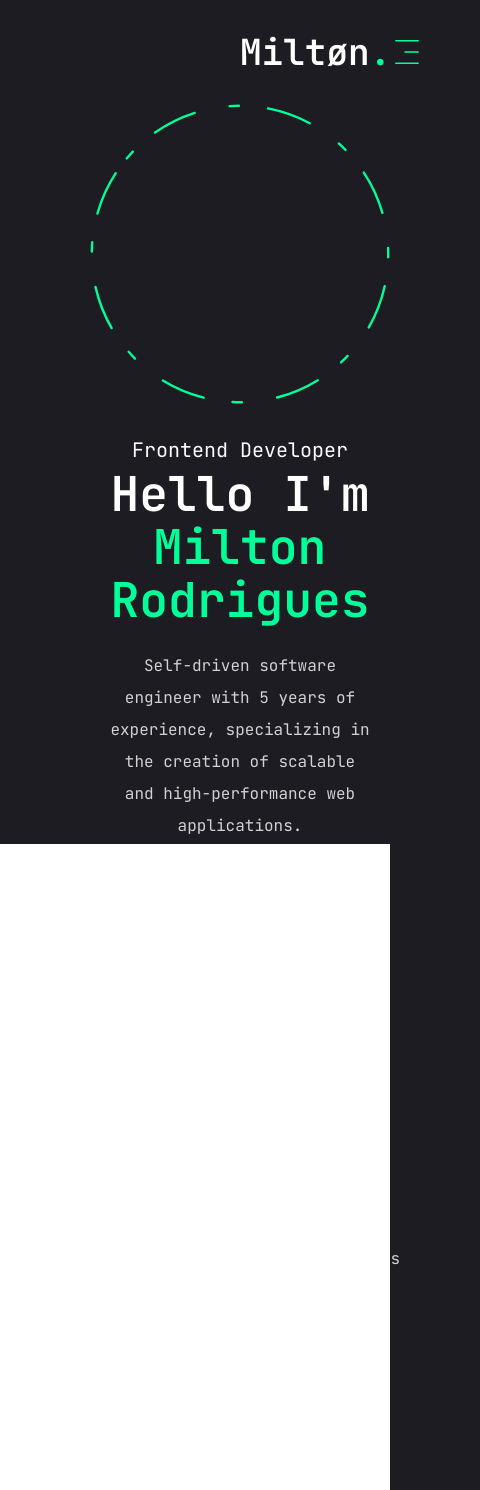
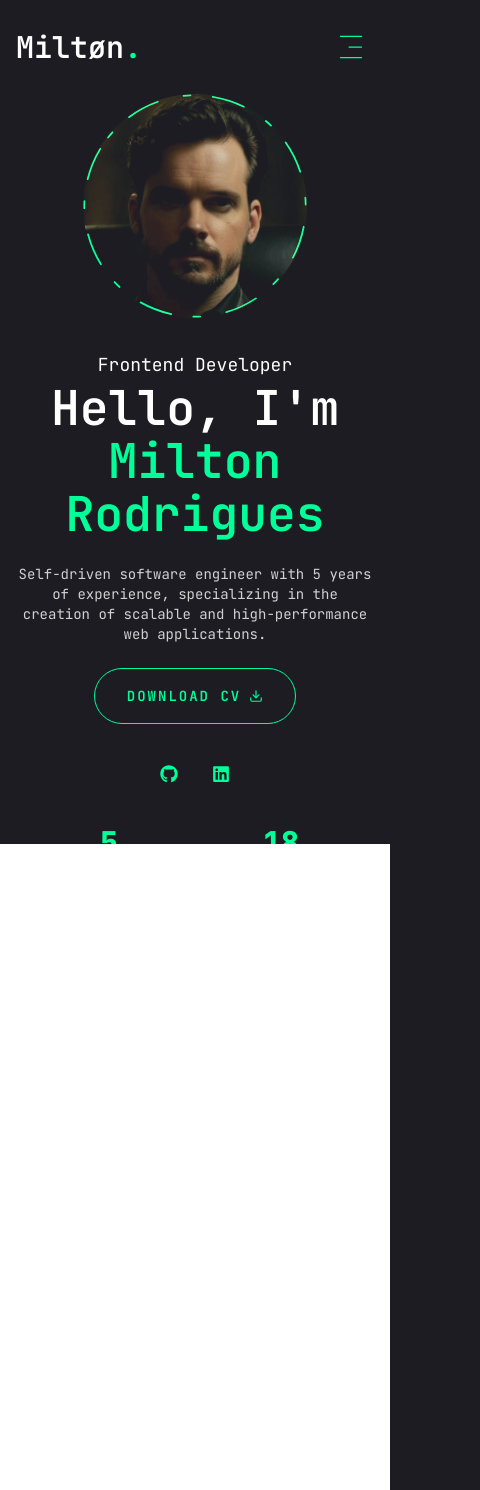
Before and after one commit to Miltonr87/portfoliov2, a Next.js app: page / in a window 390 px wide. Shown: the whole page, 480 px wide, since content can reach past the window. After the commit the page ends 955 px from the top, so only its background shows below. Built offline with nearby package versions, Linux system fonts and the light colour scheme.

Commit message:
mobile responsiveness adjustment

```diff
--- a/src/app/layout.jsx
+++ b/src/app/layout.jsx
@@ -1,30 +1,31 @@
-import { JetBrains_Mono } from "next/font/google";
-import "./globals.css";
-import Header from "@/components/Header";
-import PageTransition from "@/components/PageTransition";
-import StairTransition from "@/components/StairTransition";
+import { JetBrains_Mono } from 'next/font/google';
+import './globals.css';
+import './mobile.css';
+import Header from '@/components/Header';
+import PageTransition from '@/components/PageTransition';
+import StairTransition from '@/components/StairTransition';
 
-const jetBrains_Mono = JetBrains_Mono({ subsets: ["latin"],
-  weight:['100','200','300','400','500','600','700','800'],
-  variable:'--font-jetbrainsMono'
- });
+const jetBrains_Mono = JetBrains_Mono({
+  subsets: ['latin'],
+  weight: ['100', '200', '300', '400', '500', '600', '700', '800'],
+  variable: '--font-jetbrainsMono',
+});
 
 export const metadata = {
-  title: "Create Next App",
-  description: "Generated by create next app",
+  title: 'Create Next App',
+  description: 'Generated by create next app',
 };
 
 export default function RootLayout({ children }) {
   return (
     <html lang="en">
-      <body className={jetBrains_Mono.variable}>
+      <body
+        className={`${jetBrains_Mono.variable} antialiased min-h-screen overflow-x-hidden`}
+      >
         <Header />
         <StairTransition />
-        <PageTransition>
-        {children}
-        </PageTransition>
-
-        </body>
+        <PageTransition>{children}</PageTransition>
+      </body>
     </html>
   );
 }
--- /dev/null
+++ b/src/app/mobile.css
@@ -0,0 +1,17 @@
+html,
+body {
+  overflow-x: hidden;
+} /* kills horizontal scroll on small screens */
+img,
+svg,
+video {
+  max-width: 100%;
+  height: auto;
+} /* fluid media on mobile */
+
+@media (max-width: 768px) {
+  .tap-lg {
+    padding: 0.75rem 1rem;
+    font-size: 1rem;
+  } /* bigger tap targets */
+}
--- a/src/app/page.jsx
+++ b/src/app/page.jsx
@@ -7,48 +7,46 @@ import Stats from '@/components/Stats';
 export default function Home() {
   return (
     <section>
-      <div className="container mx-auto h-full">
-        <div
-          className=" flex flex-col xl:flex-row items-center justify-between
-          xl:pt-8 xl:pb-24"
-        >
-          {/* text  */}
-          <div className=" text-center xl:text-left order-2 xl:order-none">
-            <span className=" text-xl">Frontend Developer</span>
+      <div className="container mx-auto h-full px-4 md:px-6 xl:px-0">
+        <div className="flex flex-col xl:flex-row items-center justify-between xl:pt-8 xl:pb-24">
+          {/* text */}
+          <div className="text-center xl:text-left order-2 xl:order-none max-w-xl">
+            <span className="text-lg sm:text-xl">Frontend Developer</span>
             <h1 className="h1 mb-6">
-              Hello I&apos;m
-              <br /> <span className=" text-accent">Milton Rodrigues</span>
+              Hello, I&apos;m
+              <br />
+              <span className="text-accent">Milton Rodrigues</span>
             </h1>
-            <p className=" max-w-[500px] text-white/80 mb-4">
+            <p className="max-w-[500px] text-white/80 mb-6 text-sm sm:text-base">
               Self-driven software engineer with 5 years of experience,
               specializing in the creation of scalable and high-performance web
               applications.
             </p>
-            {/* btn and social icon  */}
-            <div className=" flex flex-col xl:flex-row items-center gap-8">
+
+            {/* btn and social icons */}
+            <div className="flex flex-col sm:flex-row items-center gap-4 sm:gap-6">
               <a href="https://resume.io/r/LIdaD2cGI" target="_blank">
                 <Button
                   variant="outline"
                   size="lg"
-                  className="uppercase flex items-center gap-2"
+                  className="uppercase flex items-center gap-2 w-full sm:w-auto justify-center"
                 >
                   <span>Download CV</span>
                   <FiDownload />
                 </Button>
               </a>
-              <div className=" mb-8 xl:mb-0">
+
+              <div className="mt-4 sm:mt-0">
                 <Socials
-                  containerStyles="flex gap-2"
-                  iconsStyles="w-9 h-9 border-accent rounded-full flex
-                 justify-center items-center text-accent text-base
-                  hover:bg-accent hover:text-primary hover:transition-all
-                   duration-500 "
+                  containerStyles="flex justify-center sm:justify-start gap-4"
+                  iconsStyles="w-9 h-9 border-accent rounded-full flex justify-center items-center text-accent text-lg hover:bg-accent hover:text-primary transition-all duration-500"
                 />
               </div>
             </div>
           </div>
-          {/* phto  */}
-          <div className="order-1 xl:order-none mb-8 xl:mb-0">
+
+          {/* photo */}
+          <div className="order-1 xl:order-none mb-8 xl:mb-0 w-full flex justify-center">
             <Photo />
           </div>
         </div>
--- a/src/components/Header.jsx
+++ b/src/components/Header.jsx
@@ -5,25 +5,25 @@ import MobileNav from './MobileNav';
 
 const Header = () => {
   return (
-    <header className=" py-8 xl:py-12 text-white">
-      <div className="container mx-auto flex items-center justify-between">
-        {/* logo  */}
+    <header className="py-6 md:py-8 xl:py-12 text-white">
+      <div className="container mx-auto px-4 md:px-6 xl:px-0 flex items-center justify-between">
+        {/* logo */}
         <Link href="/">
-          <h1 className="text-4xl font-semibold">
-            Miltøn<span className=" text-accent">.</span>
+          <h1 className="text-3xl sm:text-4xl font-semibold">
+            Miltøn<span className="text-accent">.</span>
           </h1>
         </Link>
 
-        {/* desktop nav  */}
-        <div className=" hidden xl:flex items-center gap-8">
+        {/* desktop nav */}
+        <div className="hidden xl:flex items-center gap-8">
           <Nav />
           <Link href="/contact">
             <Button>Contact</Button>
           </Link>
         </div>
 
-        {/* mobileNav  */}
-        <div className="xl:hidden ">
+        {/* mobile nav */}
+        <div className="xl:hidden">
           <MobileNav />
         </div>
       </div>
--- a/src/components/MobileNav.jsx
+++ b/src/components/MobileNav.jsx
@@ -5,56 +5,49 @@ import Link from 'next/link';
 import { CiMenuFries } from 'react-icons/ci';
 
 const links = [
-  {
-    name: 'home',
-    path: '/',
-  },
-  {
-    name: 'experience',
-    path: '/experience',
-  },
-  {
-    name: 'projects',
-    path: '/projects',
-  },
+  { name: 'home', path: '/' },
+  { name: 'experience', path: '/experience' },
+  { name: 'projects', path: '/projects' },
 ];
 
 const MobileNav = () => {
   const pathname = usePathname();
   return (
     <Sheet>
-      <SheetTrigger className="  flex justify-center items-center">
-        <CiMenuFries className=" text-[32px] text-accent" />
+      {/* burger button */}
+      <SheetTrigger className="flex justify-center items-center p-2">
+        <CiMenuFries className="text-3xl sm:text-[32px] text-accent" />
       </SheetTrigger>
-      <SheetContent className="flex flex-col">
-        {/* logo  */}
-        <div className=" mt-24 mb-40 text-center text-2xl">
+
+      {/* mobile drawer */}
+      <SheetContent
+        side="right"
+        className="flex flex-col w-[75%] sm:max-w-sm p-6 bg-primary text-white"
+      >
+        {/* logo */}
+        <div className="mt-12 mb-16 text-center">
           <Link href="/">
-            <h1 className="text-4xl font-semibold">
-              Milton<span className=" text-accent">.</span>
+            <h1 className="text-3xl sm:text-4xl font-semibold">
+              Milton<span className="text-accent">.</span>
             </h1>
           </Link>
         </div>
-        {/* nav  */}
-        <nav
-          className=" flex flex-col justify-center items-center
-        gap-8"
-        >
-          {links.map((link, index) => {
-            return (
+
+        {/* nav links */}
+        <nav className="flex flex-col items-center gap-6">
+          {links.map((link, index) => (
             <Link
               href={link.path}
               key={index}
               className={`${
-                  link.path === pathname &&
-                  'text-accent border-b-2 border-accent'
-                }text-xl capitalize hover:text-accent
-                     transition-all`}
+                link.path === pathname
+                  ? 'text-accent border-b-2 border-accent'
+                  : ''
+              } text-lg sm:text-xl capitalize hover:text-accent transition-all py-2`}
             >
               {link.name}
             </Link>
-            );
-          })}
+          ))}
         </nav>
       </SheetContent>
     </Sheet>
--- a/src/components/Photo.jsx
+++ b/src/components/Photo.jsx
@@ -4,7 +4,7 @@ import Image from 'next/image';
 
 const Photo = () => {
   return (
-    <div className=" w-full h-full relative">
+    <div className="relative mx-auto w-56 h-56 sm:w-72 sm:h-72 xl:w-[498px] xl:h-[498px]">
       <motion.div
         initial={{ opacity: 0 }}
         animate={{
@@ -12,31 +12,32 @@ const Photo = () => {
           transition: { delay: 2, duration: 0.4, ease: 'easeIn' },
         }}
       >
+        {/* photo */}
         <motion.div
           initial={{ opacity: 0 }}
           animate={{
             opacity: 1,
             transition: { delay: 2.4, duration: 0.4, ease: 'easeInOut' },
           }}
-          className=" w-[298px h-[298px] xl:w-[498px] xl:h-[498px]
-         mix-blend-lighten absolute"
+          className="absolute inset-0 mix-blend-lighten"
         >
           <Image
             src="/assets/photo.png"
             priority
             quality={100}
-            alt=""
+            alt="Milton Rodrigues profile"
             fill
-            className=" object-contain"
+            sizes="(max-width: 640px) 14rem, (max-width: 1024px) 18rem, 498px"
+            className="object-contain"
           />
         </motion.div>
 
-        {/* circle  */}
+        {/* animated circle */}
         <motion.svg
-          className=" w-[300px] xl:w-[506px] h-[300px] xl:h-[506px]"
+          className="w-60 h-610 sm:w-72 sm:h-72 xl:w-[500px] xl:h-[506px]"
           fill="transparent"
           viewBox="0 0 506 506"
-          xmlns="http://www.w3.org/200/svg"
+          xmlns="http://www.w3.org/2000/svg"
         >
           <motion.circle
             cx="253"
--- a/src/components/Stats.jsx
+++ b/src/components/Stats.jsx
@@ -6,37 +6,32 @@ const stats = [
   { num: 5, text: 'Years of experience' },
   { num: 18, text: 'Technologies mastered' },
 ];
+
 const Stats = () => {
   return (
-    <section className=" pt-4 pb-12 xl:pt-0 xl:pb-0">
-      <div className="container mx-auto">
-        <div
-          className=" flex flex-wrap gap-6 max-w-[80vh]
-         mx-auto xl:max-w-none"
-        >
-          {stats.map((item, index) => {
-            return (
+    <section className="pt-8 pb-12 xl:pt-0 xl:pb-0">
+      <div className="container mx-auto px-4 md:px-6 xl:px-0">
+        <div className="flex flex-wrap justify-center md:justify-start gap-6 max-w-xs sm:max-w-md mx-auto xl:max-w-none">
+          {stats.map((item, index) => (
             <div
               key={index}
-                className=" flex flex-1 gap-4 items-center
-                 justify-center xl:justify-start mb-[150px] "
+              className="flex flex-col sm:flex-row items-center gap-2 sm:gap-4 flex-1 text-center sm:text-left"
             >
               <CountUp
                 end={item.num}
                 duration={5}
                 delay={2}
-                  className=" text-2xl xl:text-4xl font-extrabold"
+                className="text-3xl sm:text-4xl xl:text-5xl font-extrabold text-accent"
               />
               <p
                 className={`${
-                    item.text.length > 15 ? 'max-w-[100px]' : ' max-w-[150px]'
-                  } leading-snug text-white/80`}
+                  item.text.length > 15 ? 'max-w-[120px]' : 'max-w-[160px]'
+                } text-sm sm:text-base leading-snug text-white/80`}
               >
                 {item.text}
               </p>
             </div>
-            );
-          })}
+          ))}
         </div>
       </div>
     </section>
```
Also changed, not shown: 2 other files (tests, documents, lock files or other folders). Lines whose indentation alone changed are shown as unchanged.
